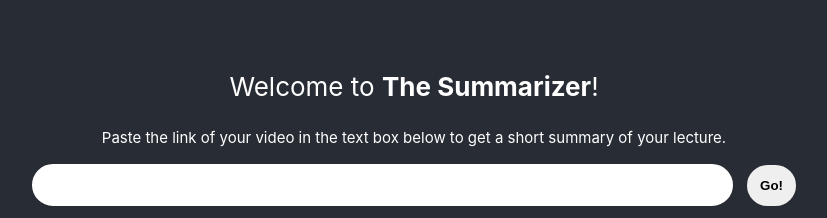
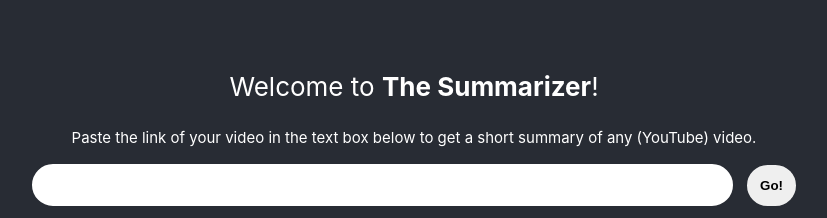
Before and after one commit to howtoosee/hnr2023, a React (Create React App) app in the folder frontend/: page / in a window 1280 px wide. Shown: the top 218 px of the page, without its empty margins (226-1053 px from the left). Built offline with nearby package versions, Linux system fonts and the light colour scheme.

Commit message:
Change header

```diff
--- a/frontend/src/header/index.js
+++ b/frontend/src/header/index.js
@@ -9,7 +9,7 @@
                 Welcome to <b>The Summarizer</b>!
             </p>
             <p className='Header'>
-                Paste the link of your video in the text box below to get a short summary of your lecture.
+                Paste the link of your video in the text box below to get a short summary of any (YouTube) video.
             </p>
         </div>
     );
```
